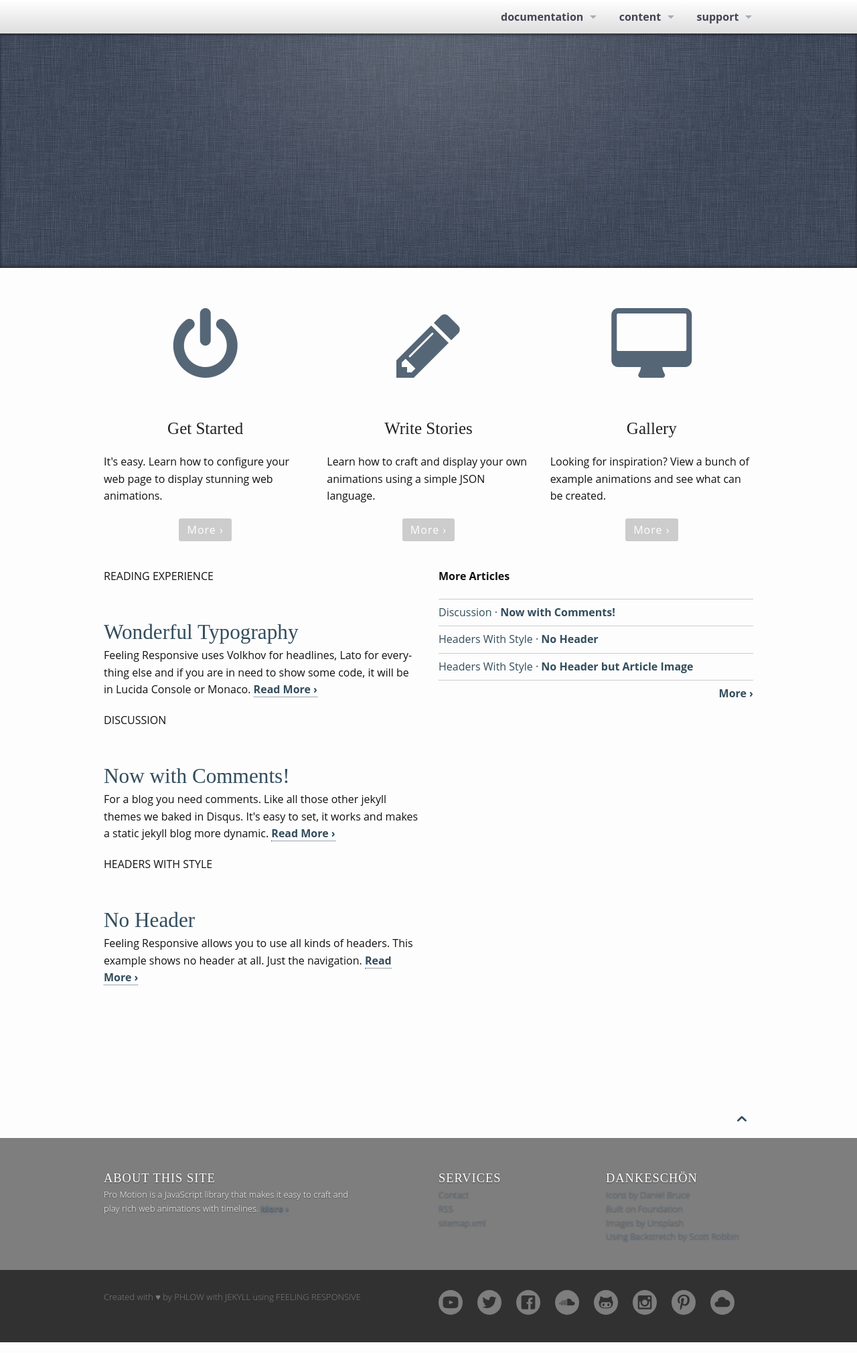
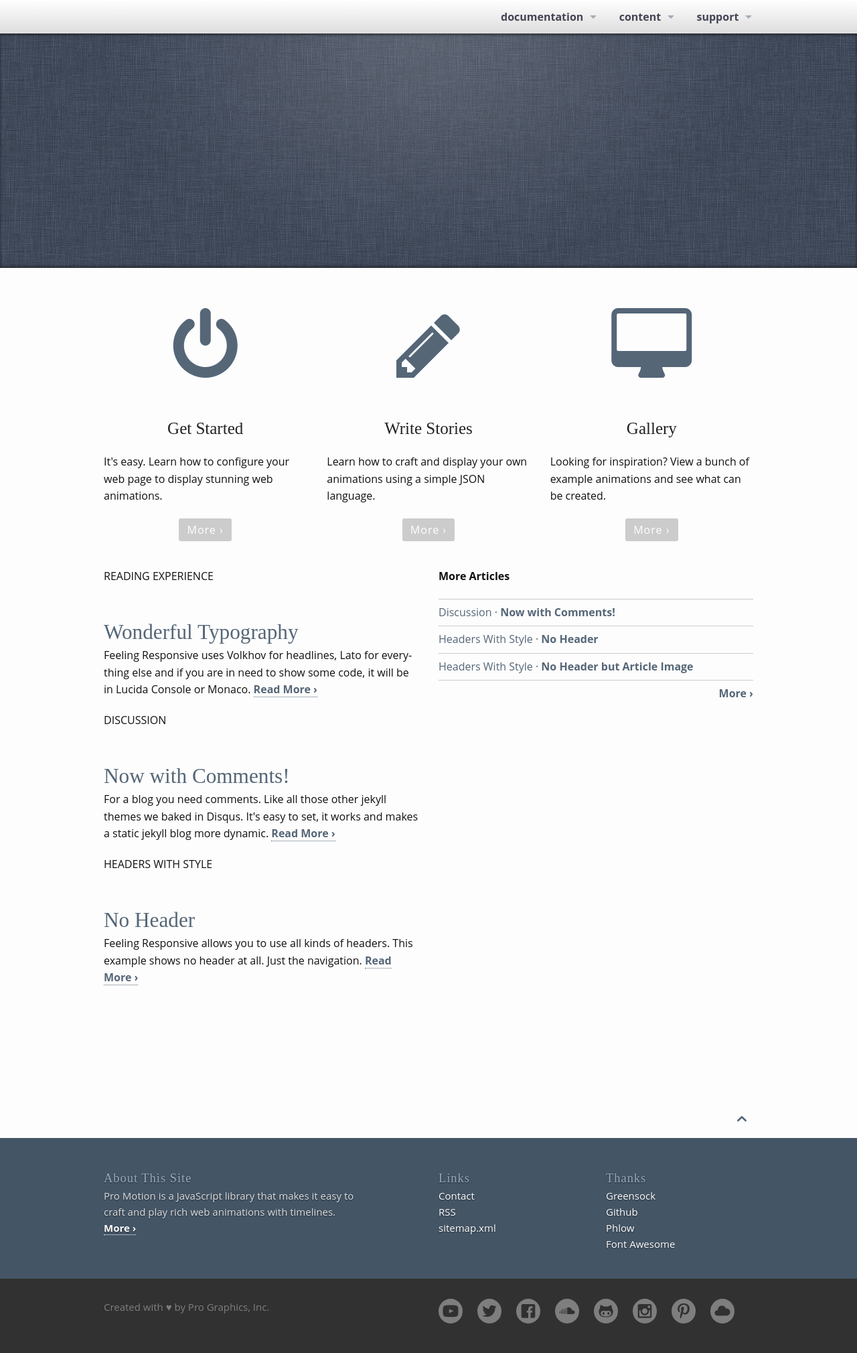
Before and after one commit to ProGraphics/prostyle.io, a Jekyll site: the page built from index.md, in a window 1280 px wide. Shown: the whole page at 67% size. Built offline with Jekyll 4.4.1, drawn with Linux system fonts in a browser that asks for light colours; nearby versions of some CDN libraries.

Commit message:
Cleaning up the footer

```diff
--- a/_data/network.yml
+++ b/_data/network.yml
@@ -1,21 +1,17 @@
-- menu_name: "Dankeschön"
+- menu_name: "Thanks"
 
-- name: "Icons by Daniel Bruce"
-  url: "http://entypo.com/"
-  class: "network-entypo"
-  title: "Icons by Daniel Bruce"
+- name: "Greensock"
+  url: "http://greensock.com/"
+  title: "Greensock"
 
-- name: "Built on Foundation"
-  url: "http://foundation.zurb.com/"
-  class: "services-newsletter"
-  title: "Built on Foundation"
+- name: "Github"
+  url: "http://github.com/"
+  title: "GitHub"
 
-- name: "Images by Unsplash"
-  url: "http://unsplash.com/"
-  class: "rss-link"
+- name: "Phlow"
+  url: "http://phlow.github.io/"
   title: "Images by Unsplash"
 
-- name: "Using Backstretch by Scott Robbin"
-  url: "http://srobbin.com/jquery-plugins/backstretch/"
-  class: "sitemap-link"
-  title: "Using Backstretch by Scott Robbin"
+- name: "Font Awesome"
+  url: "http://fontawesome.io/"
+  title: "Font Awesome"
--- a/_includes/footer.html
+++ b/_includes/footer.html
@@ -13,7 +13,7 @@
 
             <p class="shadow-black">
               {{ site.description }}
-              <a href="{{ site.url }}/info/">{{ site.data.language.more }}</a>
+              <a href="{{ site.url }}/getting-started/">{{ site.data.language.more }}</a>
             </p>
           </div><!-- /.large-6.columns -->
 
@@ -69,7 +69,7 @@
         <nav class="row">
           <section id="subfooter-left" class="b30 small-12 medium-6 columns">
             <ul class="inline-list">
-              <li>Created with &hearts; by <a style="display:inline;" href="http://phlow.de/">Phlow</a> with <a style="display:inline;" href="http://jekyllrb.com/" target="_blank">Jekyll</a> using <a style="display:inline;" href="http://phlow.github.io/feeling-responsive/">Feeling Responsive</a> </li>
+              <li>Created with &hearts; by <a style="display:inline;" href="https://pro.graphics/">Pro Graphics, Inc.</a></li>
             </ul>
           </section>
 
--- a/_sass/_01_settings_colors.scss
+++ b/_sass/_01_settings_colors.scss
@@ -15,15 +15,13 @@
 /* Basics
 ------------------------------------------------------------------- */
 
+$main-color: #567;
+$highlight-color: #456;
+
 $text-color:       	#111;
 $body-font-color: 	$text-color;
 $body-bg: 			#fdfdfd;
 
-
-
-/* Corporate Identity Colorpalette
-   https://color.adobe.com/de/Flat-Design-Colors-v2-color-theme-4341903/
-------------------------------------------------------------------- */
 
 $ci-1: #334D5C;		// dark turquoise
 $ci-2: #45B29D;		// turquoise
@@ -33,12 +31,11 @@ $ci-5: #DF4949;		// red
 $ci-6: #678;     // green
 
 
-
 /* Foundation Color Variables
 ------------------------------------------------------------------- */
 
-$primary-color: $ci-1;
-$secondary-color: $ci-6;
+$primary-color: #567;
+$secondary-color: #456;
 $alert-color: $ci-5;
 $success-color: $ci-6;
 $warning-color: $ci-4;
@@ -104,9 +101,9 @@ $topbar-menu-icon-color-toggled: $ci-6;
 /* Footer
 ------------------------------------------------------------------- */
 
-$footer-bg: $grey-8;
-$footer-color: #fff;
-$footer-link-color: $ci-6;
+$footer-bg: $secondary-color;
+$footer-color: #DDD;
+$footer-link-color: #FFF;
 
 
 $subfooter-bg: $grey-13;
--- a/_sass/_07_layout.scss
+++ b/_sass/_07_layout.scss
@@ -263,8 +263,7 @@ body.video cite { color: #fff; }
 
 #footer-content p,
 #footer-content li {
-    font-size: rem-calc(13);
-    font-weight: 300;
+	font-size: rem-calc(15);
 }
 
 #footer {
@@ -280,8 +279,7 @@ body.video cite { color: #fff; }
 #footer h4,
 #footer h5 {
 	letter-spacing: 1px;
-        color: #fff;
-        text-transform: uppercase;
+	color: #9AB;
 }
 
 
@@ -300,7 +298,6 @@ body.video cite { color: #fff; }
 }
 #subfooter li a {
 	color: $subfooter-link-color;
-        text-transform: uppercase;
 }
 #subfooter li a:hover {
 	color: #fff;
```
Also changed, not shown: _data/services.yml (+2 -5 lines). Lines whose indentation alone changed are shown as unchanged.
